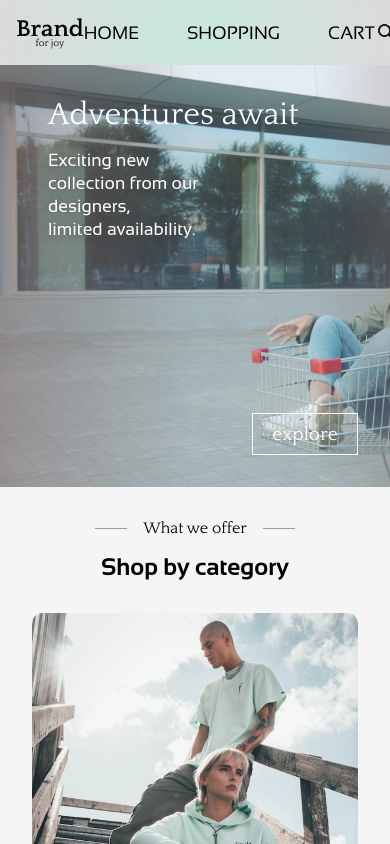
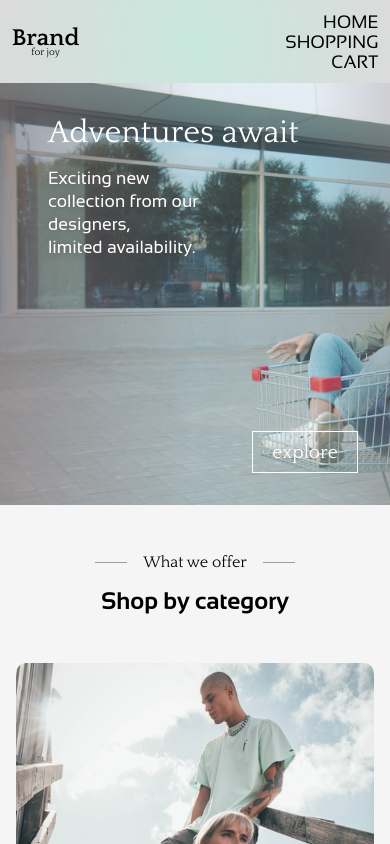
Before and after one commit to Katalout/shopping-cart, a React (Vite) app: page / in a window 390 px wide. Shown: the top 844 px of the page. Built offline with nearby package versions, Linux system fonts and the light colour scheme; no server answers.

Commit message:
Make navbar responsive (mobile, laptop)

```diff
--- a/src/App.css
+++ b/src/App.css
@@ -86,6 +86,15 @@ nav {
   z-index: 1;
   font-family: var(--font-heading);
 
+  & ul {
+    display: flex;
+    list-style: none;
+    justify-content: space-between;
+    gap: var(--padding);
+    font-family: var(--font-body);
+
+  }
+
   & ul a {
     font-size: large;
     text-transform: uppercase;
@@ -116,7 +125,7 @@ nav img:hover {
 }
 
 section {
-  padding: var(--padding);
+  padding: 3rem var(--padding);
 }
 
 main section:nth-child(2n) {
@@ -137,7 +146,7 @@ main section:nth-child(2n-1) {
   gap: 1em;
 
   &.shopping {
-    margin-bottom: var(--padding);
+    margin-bottom: 3rem;
   }
 }
 
@@ -155,7 +164,7 @@ main section:nth-child(2n-1) {
   letter-spacing: 5%;
   text-align: center;
   margin-top: 1rem;
-  margin-bottom: var(--padding);
+  margin-bottom: 3rem;
 }
 
 section.categories {
@@ -189,17 +198,17 @@ section.whyus {
 }
 
 footer {
-  padding: var(--padding);
+  /*  padding: 3rem var(--padding);
   background-color: #cfe3dc57;
-  background-image: radial-gradient(circle, rgb(200 232 221 / 54%) 0%, rgb(219 219 219 / 32%) 100%);
+  background-image: radial-gradient(circle, rgb(200 232 221 / 54%) 0%, rgb(219 219 219 / 32%) 100%); */
 
 }
 
 section.support {
-  box-shadow: 4px 5px 11px #a7a4a491;
-  border-radius: 30px 5px;
-  padding: 2rem;
-  background-color: rgb(200 232 221 / 49%);
+  box-shadow: inset 4px 5px 11px #ffffff99;
+  padding: 3rem;
+  background-color: rgb(200 232 221 / 20%);
+  background-image: radial-gradient(circle, rgb(200 232 221 / 54%) 0%, rgb(219 219 219 / 32%) 100%);
   display: grid;
   grid-template-columns: 1fr 1fr 1fr 2fr;
   justify-items: center;
@@ -208,14 +217,18 @@ section.support {
     font-family: var(--font-heading);
     margin-bottom: 1em;
     font-size: large;
+    color: #931225;
+    font-weight: 100;
+    letter-spacing: 5%;
   }
 
   & div {
     flex: 1;
 
+
     &:last-child {
       grid-column: 4;
-
+      /*  min-width: max-content; */
     }
 
     /*  &:first-child {
@@ -265,3 +278,54 @@ section.support {
     gap: 2rem;
   }
 }
+
+@media (max-width: 720px) {
+  :root {
+    --padding: 3vw;
+  }
+
+  nav {
+    padding: 3vw;
+    grid-template-columns: 1fr 1fr auto;
+    gap: 3vw;
+
+    & ul {
+      gap: 3vw;
+    }
+  }
+
+  section.support {
+    padding-right: var(--padding);
+  }
+
+}
+
+@media (max-width: 500px) {
+  :root {
+    --padding: 1rem;
+  }
+
+  nav {
+    grid-template-columns: auto 1fr;
+
+    & img {
+      display: none;
+    }
+
+    & ul {
+      flex-direction: column;
+      gap: 0;
+      align-items: end;
+    }
+  }
+
+  section.support {
+    padding: 2rem;
+    padding-right: var(--padding);
+
+    & li {
+      width: fit-content;
+
+    }
+  }
+}
--- a/src/Components/Navbar/Navbar.jsx
+++ b/src/Components/Navbar/Navbar.jsx
@@ -17,7 +17,7 @@ export default function Navbar({ cart }) {
         <nav>
             <Link to="/"><h1 className={styles.brand}>Brand</h1><span className={styles.brandtext}>for joy</span>
             </Link>
-            <ul className={styles.nav}>
+            <ul>
                 <li>
                     <Link to="/">Home</Link>
                 </li>
--- a/src/Components/Navbar/Navbar.module.css
+++ b/src/Components/Navbar/Navbar.module.css
@@ -1,11 +1,3 @@
-.nav {
-    display: flex;
-    list-style: none;
-    justify-content: center;
-    gap: 3em;
-    font-family: var(--font-body);
-}
-
 .brand {
     margin-bottom: -0.2em;
 }
```
Also changed, not shown: 1 other file (tests, documents, lock files or other folders).
